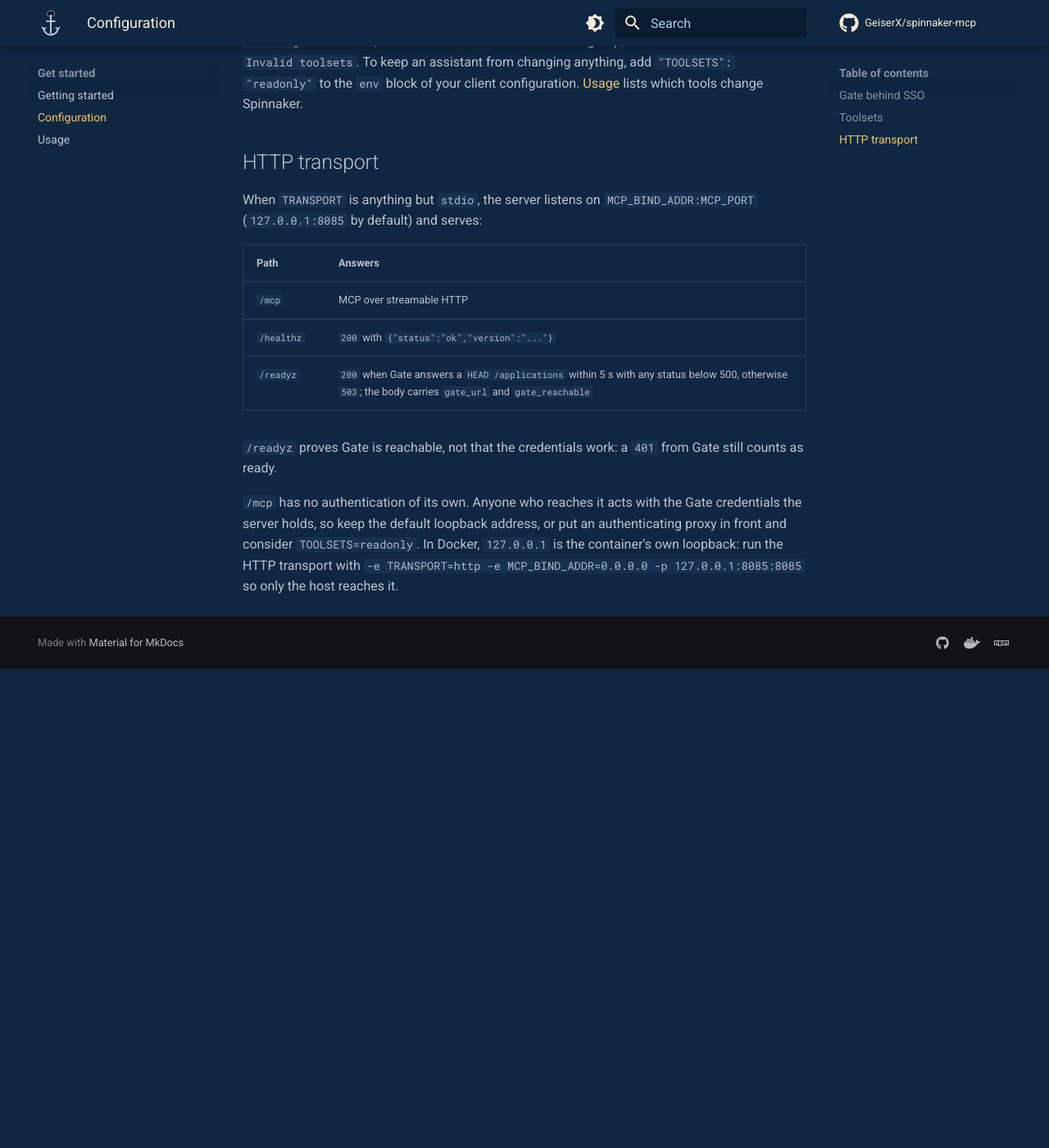
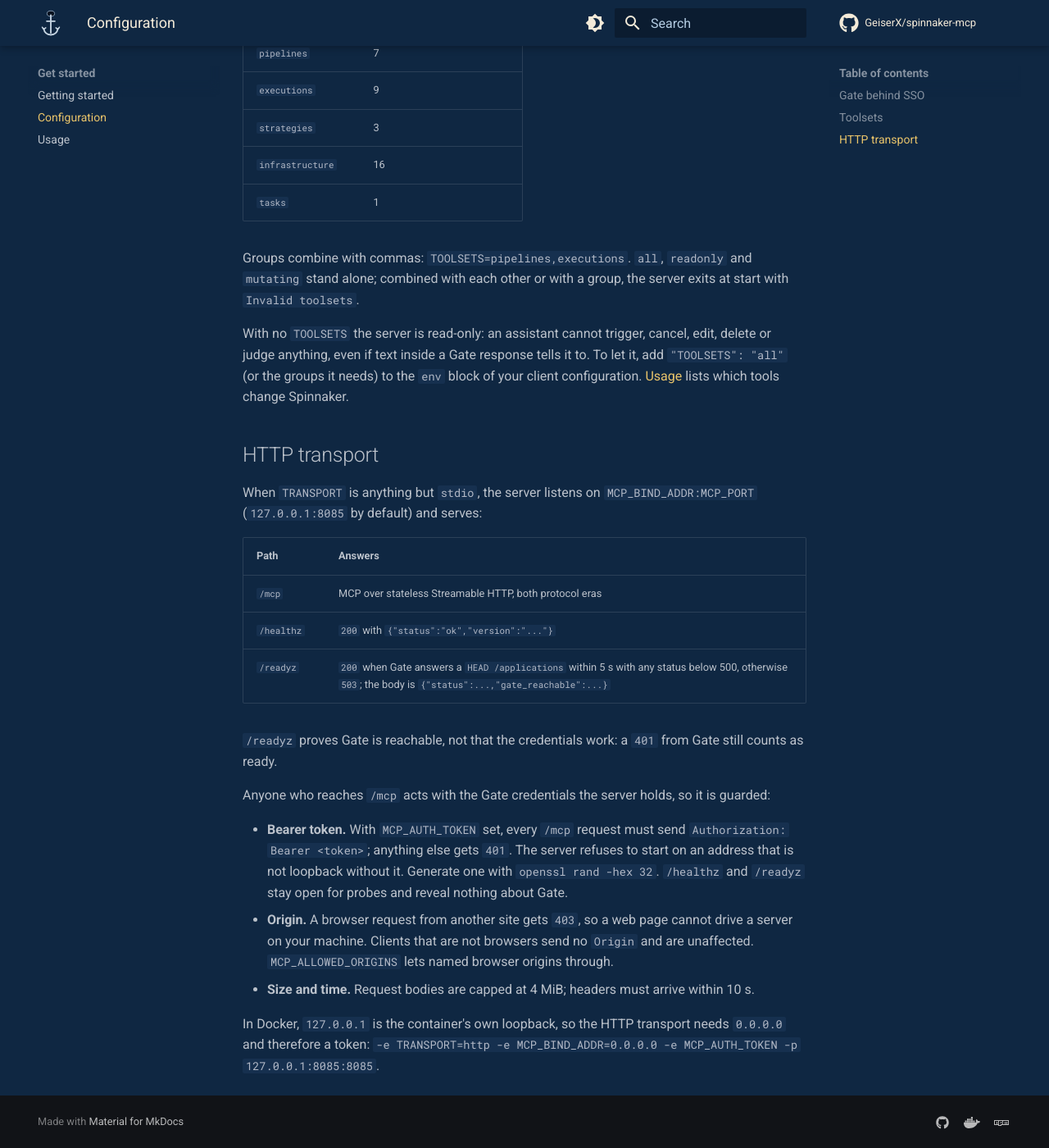
Before and after one commit to GeiserX/spinnaker-mcp, an MkDocs documentation site: the page built from docs/configuration.md, in a window 1280 px wide and 1400 px high, scrolled down 2564 px. Shown: the whole window at 82% size. Built offline with MkDocs 1.6.1 and Material for MkDocs 9.7.7, drawn with Linux system fonts in a browser that asks for light colours; comment, search, counter and statistics services are not loaded; before the commit the page ends 3380 px from its top, so only the background shows below that; some of the changed text lies outside the part shown.

Commit message:
docs: read-only default, HTTP auth, both protocol eras and per-client install

```diff
--- a/docs/configuration.md
+++ b/docs/configuration.md
@@ -13,8 +13,11 @@
 | `GATE_COOKIE_FILE` | _(per host)_ | File holding that cookie; default `$XDG_CONFIG_HOME/spinnaker-mcp/cookies/<host>`, which `spinnaker-mcp login` writes |
 | `TRANSPORT` | _(empty = HTTP)_ | Set to `stdio` for stdio transport |
 | `MCP_PORT` | `8085` | HTTP transport port (ignored when TRANSPORT=stdio) |
-| `MCP_BIND_ADDR` | `127.0.0.1` | HTTP transport bind address (set to `0.0.0.0` to listen on all interfaces) |
-| `TOOLSETS` | _(empty = all)_ | Tool groups to register, see [Toolsets](#toolsets) |
+| `MCP_BIND_ADDR` | `127.0.0.1` | HTTP transport bind address; anything but loopback needs `MCP_AUTH_TOKEN` |
+| `MCP_AUTH_TOKEN` | _(empty)_ | Bearer token every `/mcp` request must carry, see [HTTP transport](#http-transport) |
+| `MCP_ALLOWED_ORIGINS` | _(empty)_ | Browser origins allowed to call `/mcp` cross-origin, comma-separated (`https://host[:port]`) |
+| `TOOLSETS` | `readonly` | Tool groups to register, see [Toolsets](#toolsets) |
+| `SPINNAKER_MCP_ENV_FILE` | _(empty)_ | A dotenv file to load at start |
 
 **Authentication priority**: Bearer token > Basic auth > Session cookie > No auth. An x509 client certificate
 (`GATE_CERT_FILE` and `GATE_KEY_FILE`) is presented on top of whichever of those applies.
@@ -49,7 +52,8 @@ picks it up on its own whenever `GATE_URL` points at that host, so the client co
 `GATE_URL`. When the session expires the tools fail with the same `gate requires a login session` message:
 run `login` again.
 
-`--cookie=VALUE` skips the prompt, `--cookie-file=PATH` stores it elsewhere, `--no-browser` only prints
+The prompt does not echo what you paste. `--cookie=VALUE` skips the prompt but leaves the cookie in your
+shell history and the process list, so prefer the prompt or piping it on stdin; `--cookie-file=PATH` stores it elsewhere, `--no-browser` only prints
 the URL. `GATE_COOKIE` and `GATE_COOKIE_FILE` set the cookie directly for a server that cannot run
 `login`, for example in a container. The cookie is a credential: whoever holds it is you on that Gate
 until it expires, so keep it out of shared configuration and version control.
@@ -61,20 +65,23 @@ is not registered does not exist for the client. Resources and prompts are regis
 
 | Value | Tools |
 |-------|-------|
-| `all` (default) | all 37 |
-| `readonly` | the 27 that only read |
-| `mutating` | the 10 that change Spinnaker, the two deletes included |
+| `readonly` (default) | the 27 that only read |
+| `all` | all 38 |
+| `mutating` | the 11 that change Spinnaker |
 | `applications` | 2 |
 | `pipelines` | 7 |
-| `executions` | 8 |
+| `executions` | 9 |
 | `strategies` | 3 |
 | `infrastructure` | 16 |
 | `tasks` | 1 |
 
 Groups combine with commas: `TOOLSETS=pipelines,executions`. `all`, `readonly` and `mutating` stand alone;
-combined with each other or with a group, the server exits at start with `Invalid toolsets`. To keep an
-assistant from changing anything, add `"TOOLSETS": "readonly"` to the `env` block of your client
-configuration. [Usage](usage.md#tools) lists which tools change Spinnaker.
+combined with each other or with a group, the server exits at start with `Invalid toolsets`.
+
+With no `TOOLSETS` the server is read-only: an assistant cannot trigger, cancel, edit, delete or judge
+anything, even if text inside a Gate response tells it to. To let it, add `"TOOLSETS": "all"` (or the groups
+it needs) to the `env` block of your client configuration. [Usage](usage.md#tools) lists which tools change
+Spinnaker.
 
 ## HTTP transport
 
@@ -83,13 +90,22 @@ When `TRANSPORT` is anything but `stdio`, the server listens on `MCP_BIND_ADDR:M
 
 | Path | Answers |
 |------|---------|
-| `/mcp` | MCP over streamable HTTP |
+| `/mcp` | MCP over stateless Streamable HTTP, both protocol eras |
 | `/healthz` | `200` with `{"status":"ok","version":"..."}` |
-| `/readyz` | `200` when Gate answers a `HEAD /applications` within 5 s with any status below 500, otherwise `503`; the body carries `gate_url` and `gate_reachable` |
+| `/readyz` | `200` when Gate answers a `HEAD /applications` within 5 s with any status below 500, otherwise `503`; the body is `{"status":...,"gate_reachable":...}` |
 
 `/readyz` proves Gate is reachable, not that the credentials work: a `401` from Gate still counts as ready.
 
-`/mcp` has no authentication of its own. Anyone who reaches it acts with the Gate credentials the server
-holds, so keep the default loopback address, or put an authenticating proxy in front and consider
-`TOOLSETS=readonly`. In Docker, `127.0.0.1` is the container's own loopback: run the HTTP transport with
-`-e TRANSPORT=http -e MCP_BIND_ADDR=0.0.0.0 -p 127.0.0.1:8085:8085` so only the host reaches it.
+Anyone who reaches `/mcp` acts with the Gate credentials the server holds, so it is guarded:
+
+- **Bearer token.** With `MCP_AUTH_TOKEN` set, every `/mcp` request must send
+  `Authorization: Bearer <token>`; anything else gets `401`. The server refuses to start on an address
+  that is not loopback without it. Generate one with `openssl rand -hex 32`. `/healthz` and `/readyz` stay
+  open for probes and reveal nothing about Gate.
+- **Origin.** A browser request from another site gets `403`, so a web page cannot drive a server on your
+  machine. Clients that are not browsers send no `Origin` and are unaffected. `MCP_ALLOWED_ORIGINS` lets
+  named browser origins through.
+- **Size and time.** Request bodies are capped at 4 MiB; headers must arrive within 10 s.
+
+In Docker, `127.0.0.1` is the container's own loopback, so the HTTP transport needs `0.0.0.0` and therefore
+a token: `-e TRANSPORT=http -e MCP_BIND_ADDR=0.0.0.0 -e MCP_AUTH_TOKEN -p 127.0.0.1:8085:8085`.
```
Also changed, not shown: README.md (+37 -6 lines), docs/getting-started.md (+7 -5 lines), docs/index.md (+7 -7 lines), docs/usage.md (+28 -16 lines), 1 other file.
